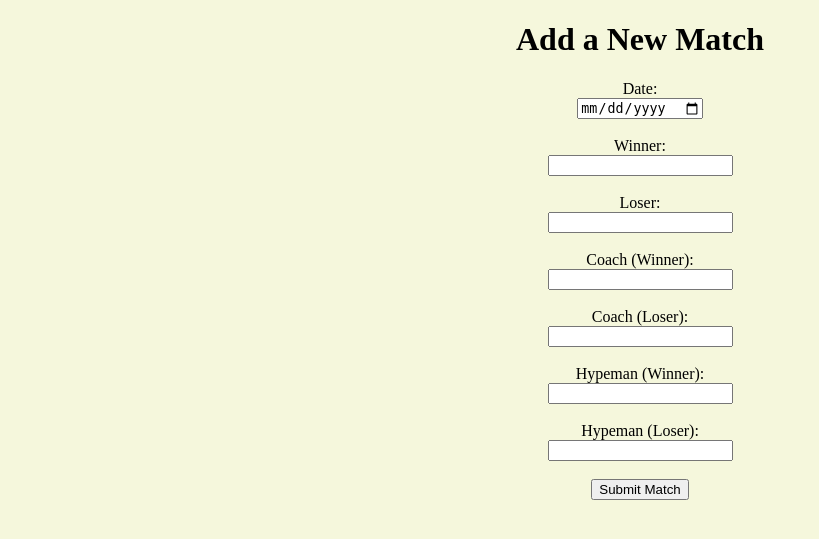
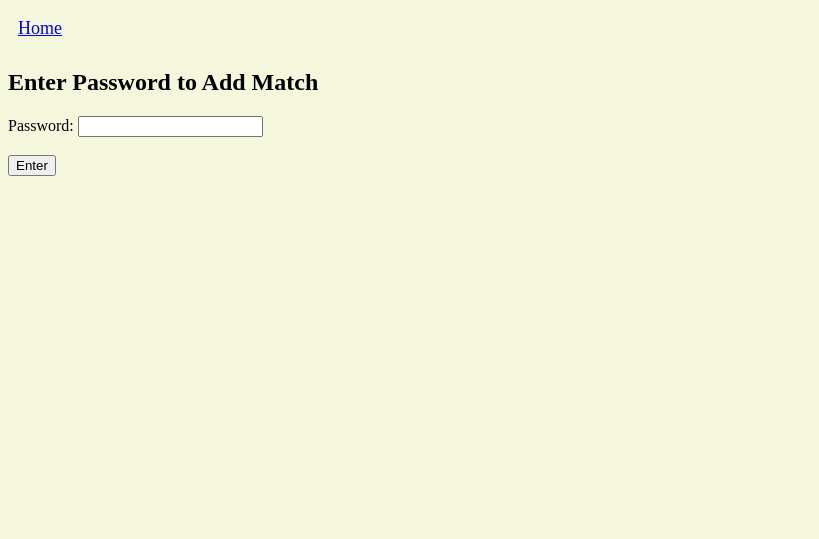
Before and after one commit to Colter13/ClapCompetition, a Flask app: page /add_match in a window 1280 px wide. Shown: the top 539 px of the page, without its empty margins (0-819 px from the left). Run offline with Flask 3, Linux system fonts and the light colour scheme; data that the repository does not hold is empty.

Commit message:
added rank row to rankings, added home page links, added authentication for add match

```diff
--- a/app.py
+++ b/app.py
@@ -1,5 +1,27 @@
 from flask import Flask, render_template, request, redirect, url_for
 import sqlite3
+
+# helper functions
+def get_people():
+        conn = sqlite3.connect('clap_competition.db')
+        cursor = conn.cursor()
+        cursor.execute("SELECT FirstName, LastName FROM Person")
+        people = cursor.fetchall()
+        conn.close()
+        return people
+
+def get_or_create_person(full_name, cursor):
+        if not full_name.strip():
+            return None
+        first, last = full_name.strip().split(" ", 1)
+        cursor.execute("""
+            INSERT OR IGNORE INTO Person (FirstName, LastName)
+            VALUES (?, ?)
+        """, (first, last))
+        cursor.execute("""
+            SELECT PersonID FROM Person WHERE FirstName = ? AND LastName = ?
+        """, (first, last))
+        return cursor.fetchone()[0]
 
 app = Flask(__name__)
 
@@ -9,97 +31,82 @@ def home():
 
 @app.route("/add_match", methods=["GET", "POST"])
 def add_match():
-    def get_people():
-        conn = sqlite3.connect('clap_competition.db')
-        cursor = conn.cursor()
-        cursor.execute("SELECT FirstName, LastName FROM Person")
-        people = cursor.fetchall()
-        conn.close()
-        return people
+    correct_password = "clap1234"
 
-    if request.method == "POST":
-        date = request.form["date"]
-        winner = request.form["winner"]
-        loser = request.form["loser"]
-        coach_winner = request.form["coach_winner"]
-        coach_loser = request.form["coach_loser"]
-        hypeman_winner = request.form["hypeman_winner"]
-        hypeman_loser = request.form["hypeman_loser"]
+    if request.method == "GET":
+        return render_template("password.html")
 
-        def get_or_create_person(full_name, cursor):
-            if not full_name.strip():
-                return None
-            first, last = full_name.strip().split(" ", 1)
-            cursor.execute("""
-                INSERT OR IGNORE INTO Person (FirstName, LastName)
-                VALUES (?, ?)
-            """, (first, last))
-            cursor.execute("""
-                SELECT PersonID FROM Person WHERE FirstName = ? AND LastName = ?
-            """, (first, last))
-            return cursor.fetchone()[0]
+    password = request.form.get("password")
+    if password != correct_password:
+        return render_template("password.html", error="Incorrect password.")
 
-        conn = sqlite3.connect('clap_competition.db')
-        cursor = conn.cursor()
+    if not request.form.get("date"):
+        return render_template("add_match.html", people=get_people(), password=password)
 
-        # Get or create person IDs
-        winner_id = get_or_create_person(winner, cursor)
-        loser_id = get_or_create_person(loser, cursor)
-        coach_winner_id = get_or_create_person(coach_winner, cursor)
-        coach_loser_id = get_or_create_person(coach_loser, cursor)
-        hype_winner_id = get_or_create_person(hypeman_winner, cursor)
-        hype_loser_id = get_or_create_person(hypeman_loser, cursor)
+    date = request.form["date"]
+    winner = request.form["winner"]
+    loser = request.form["loser"]
+    coach_winner = request.form["coach_winner"]
+    coach_loser = request.form["coach_loser"]
+    hypeman_winner = request.form["hypeman_winner"]
+    hypeman_loser = request.form["hypeman_loser"]
 
-        # Insert match
-        cursor.execute("""
-            INSERT INTO Matches (
-                Date,
-                CoachWinnerID, CoachLoserID,
-                HypemanWinnerID, HypemanLoserID,
-                WinnerID, LoserID
-            ) VALUES (?, ?, ?, ?, ?, ?, ?)
-        """, (
-            date,
-            coach_winner_id, coach_loser_id,
-            hype_winner_id, hype_loser_id,
-            winner_id, loser_id
-        ))
+    conn = sqlite3.connect('clap_competition.db')
+    cursor = conn.cursor()
 
-        # Elo calculation
-        cursor.execute("SELECT ELO FROM Person WHERE PersonID = ?", (winner_id,))
-        winner_rating = cursor.fetchone()[0]
-        cursor.execute("SELECT ELO FROM Person WHERE PersonID = ?", (loser_id,))
-        loser_rating = cursor.fetchone()[0]
+    winner_id = get_or_create_person(winner, cursor)
+    loser_id = get_or_create_person(loser, cursor)
+    coach_winner_id = get_or_create_person(coach_winner, cursor)
+    coach_loser_id = get_or_create_person(coach_loser, cursor)
+    hype_winner_id = get_or_create_person(hypeman_winner, cursor)
+    hype_loser_id = get_or_create_person(hypeman_loser, cursor)
 
-        winner_probability = 1 / (1 + pow(10, (loser_rating - winner_rating) / 400))
-        loser_probability = 1 - winner_probability
+    cursor.execute("""
+        INSERT INTO Matches (
+            Date,
+            CoachWinnerID, CoachLoserID,
+            HypemanWinnerID, HypemanLoserID,
+            WinnerID, LoserID
+        ) VALUES (?, ?, ?, ?, ?, ?, ?)
+    """, (
+        date,
+        coach_winner_id, coach_loser_id,
+        hype_winner_id, hype_loser_id,
+        winner_id, loser_id
+    ))
 
-        winner_rating = round(winner_rating + 30 * (1 - winner_probability) + 1, 2)
-        loser_rating = round(loser_rating + 30 * (0 - loser_probability) + 1, 2)
+    cursor.execute("SELECT ELO FROM Person WHERE PersonID = ?", (winner_id,))
+    winner_rating = cursor.fetchone()[0]
+    cursor.execute("SELECT ELO FROM Person WHERE PersonID = ?", (loser_id,))
+    loser_rating = cursor.fetchone()[0]
 
-        # Update stats
-        cursor.execute("UPDATE Person SET Wins = Wins + 1, ELO = ? WHERE PersonID = ?", (winner_rating, winner_id,))
-        cursor.execute("UPDATE Person SET Losses = Losses + 1, ELO = ? WHERE PersonID = ?", (loser_rating, loser_id,))
+    winner_probability = 1 / (1 + pow(10, (loser_rating - winner_rating) / 400))
+    loser_probability = 1 - winner_probability
 
-        conn.commit()
-        conn.close()
+    winner_rating = round(winner_rating + 30 * (1 - winner_probability) + 1, 2)
+    loser_rating = round(loser_rating + 30 * (0 - loser_probability) + 1, 2)
 
-        return redirect(url_for("add_match"))
+    cursor.execute("UPDATE Person SET Wins = Wins + 1, ELO = ? WHERE PersonID = ?", (winner_rating, winner_id))
+    cursor.execute("UPDATE Person SET Losses = Losses + 1, ELO = ? WHERE PersonID = ?", (loser_rating, loser_id))
 
-    return render_template("add_match.html", people=get_people())
+    conn.commit()
+    conn.close()
+
+    return render_template("add_match.html", people=get_people(), password=password)
 
 @app.route("/rankings")
 def list_rankings():
     conn = sqlite3.connect('clap_competition.db')
     cursor = conn.cursor()
     cursor.execute('''
-                SELECT FirstName, LastName, Wins, Losses, Elo FROM Person
-                WHERE wins + losses > 0
-                ORDER BY Elo Desc
-                ''')
-    competitors = cursor.fetchall()
+    SELECT FirstName, LastName, Wins, Losses, Elo FROM Person
+        WHERE wins + losses > 0
+        ORDER BY Elo Desc
+    ''')
+    competitors = []
+    for i, row in enumerate(cursor.fetchall()):
+        competitors.append([i+1] + (list(row)))
     conn.close()
-
     return render_template("rankings.html", competitors=competitors)
 
 @app.route("/matches")
@@ -107,27 +114,25 @@ def list_matches():
     conn = sqlite3.connect('clap_competition.db')
     cursor = conn.cursor()
     cursor.execute('''
-                SELECT
-                    m.Date,
-                    pw.FirstName || ' ' || pw.LastName AS WinnerName,
-                    pl.FirstName || ' ' || pl.LastName AS LoserName,
-                    pcw.FirstName || ' ' || pcw.LastName AS CoachWinnerName,
-                    pcl.FirstName || ' ' || pcl.LastName AS CoachLoserName,
-                    phw.FirstName || ' ' || phw.LastName AS HypemanWinnerName,
-                    phl.FirstName || ' ' || phl.LastName AS HypemanLoserName
-                FROM Matches m
-                LEFT JOIN Person pw ON m.WinnerID = pw.PersonID
-                LEFT JOIN Person pl ON m.LoserID = pl.PersonID
-                LEFT JOIN Person pcw ON m.CoachWinnerID = pcw.PersonID
-                LEFT JOIN Person pcl ON m.CoachLoserID = pcl.PersonID
-                LEFT JOIN Person phw ON m.HypemanWinnerID = phw.PersonID
-                LEFT JOIN Person phl ON m.HypemanLoserID = phl.PersonID
-                ORDER BY m.Date DESC;
-                ''')
+        SELECT
+            m.Date,
+            pw.FirstName || ' ' || pw.LastName AS WinnerName,
+            pl.FirstName || ' ' || pl.LastName AS LoserName,
+            pcw.FirstName || ' ' || pcw.LastName AS CoachWinnerName,
+            pcl.FirstName || ' ' || pcl.LastName AS CoachLoserName,
+            phw.FirstName || ' ' || phw.LastName AS HypemanWinnerName,
+            phl.FirstName || ' ' || phl.LastName AS HypemanLoserName
+        FROM Matches m
+        LEFT JOIN Person pw ON m.WinnerID = pw.PersonID
+        LEFT JOIN Person pl ON m.LoserID = pl.PersonID
+        LEFT JOIN Person pcw ON m.CoachWinnerID = pcw.PersonID
+        LEFT JOIN Person pcl ON m.CoachLoserID = pcl.PersonID
+        LEFT JOIN Person phw ON m.HypemanWinnerID = phw.PersonID
+        LEFT JOIN Person phl ON m.HypemanLoserID = phl.PersonID
+        ORDER BY m.Date DESC;
+    ''')
     matches = cursor.fetchall()
-    print(matches)
     conn.close()
-
     return render_template("matches.html", matches=matches)
 
 if __name__ == "__main__":
--- a/templates/add_match.html
+++ b/templates/add_match.html
@@ -4,8 +4,16 @@
     <title>Add Match</title>
 </head>
 <body style="background-color: #F5F7DC; text-align: center;">
+
+    <div style="text-align: left; padding: 10px;">
+        <a href="{{ url_for('home') }}" style="font-size: 18px;">Home</a>
+    </div>
+
     <h1>Add a New Match</h1>
+
     <form method="POST" action="/add_match">
+        <input type="hidden" name="password" value="{{ request.form.get('password') }}">
+
         <label>Date:</label><br>
         <input type="date" name="date" required><br><br>
 
--- a/templates/home.html
+++ b/templates/home.html
@@ -6,9 +6,9 @@
 <body style="background-color: #F5F7DC;">
     <h1>Welcome to the Clap Competition Database</h1>
     <ul>
-        <li><a href="{{ url_for('add_match') }}">Add Match</a></li>
         <li><a href="{{ url_for('list_rankings') }}">View Rankings</a></li>
         <li><a href="{{ url_for('list_matches') }}">View Matches</a></li>
+        <li><a href="{{ url_for('add_match') }}">Add Match</a></li>
     </ul>
 </body>
 </html>
--- a/templates/matches.html
+++ b/templates/matches.html
@@ -4,6 +4,11 @@
     <title>Match History</title>
 </head>
 <body style="background-color: #F5F7DC;">
+
+    <div style="text-align: left; padding: 10px;">
+        <a href="{{ url_for('home') }}" style="font-size: 18px;">Home</a>
+    </div>
+
     <h1>Match History</h1>
 
     <table border="1" cellpadding="8" cellspacing="0">
--- /dev/null
+++ b/templates/password.html
@@ -0,0 +1,20 @@
+<!DOCTYPE html>
+<html>
+<head>
+    <title>Enter Password</title>
+</head>
+<body style="background-color: #F5F7DC;">
+
+    <div style="text-align: left; padding: 10px;">
+        <a href="{{ url_for('home') }}" style="font-size: 18px;">Home</a>
+    </div>
+
+    <h2>Enter Password to Add Match</h2>
+    <form method="POST" action="/add_match">
+        <label>Password:</label>
+        <input type="password" name="password" required>
+        <br><br>
+        <input type="submit" value="Enter">
+    </form>
+</body>
+</html>
```
Also changed, not shown: templates/rankings.html (+11 -4 lines), clap_competition.db.
